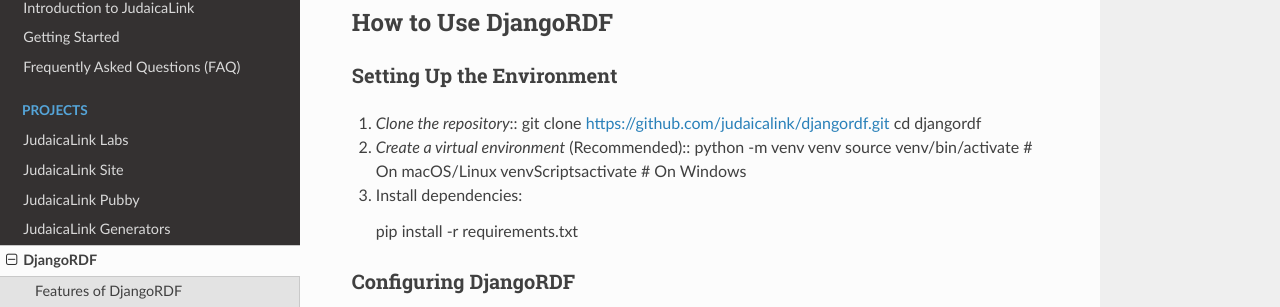
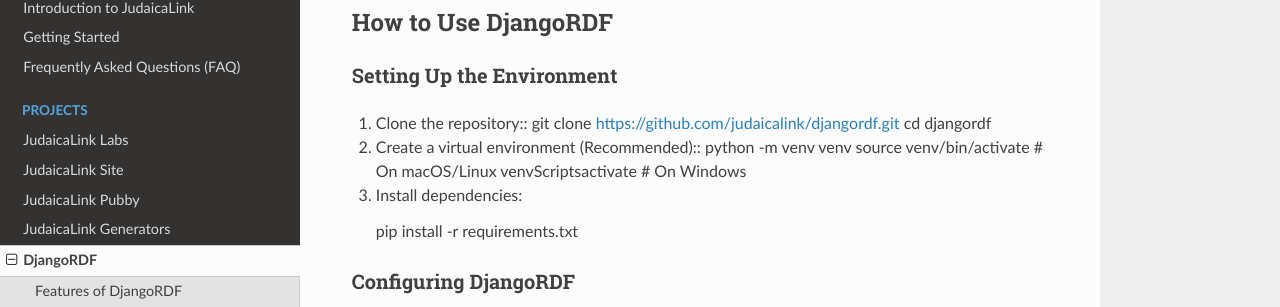
Before and after one commit to bsesic/judaicalink-docs, a Sphinx documentation site: the page built from docs/projects/djangordf.rst, in a window 1280 px wide and 900 px high, scrolled down 306 px. Shown: the part 144-451 px from the top of the window. Built offline with Sphinx 7.4.7 and the Read the Docs theme 3.1.0, drawn with Linux system fonts in a browser that asks for light colours; pages that are not in the unit, such as notebooks, are missing from menus.

```diff
--- a/docs/projects/djangordf.rst
+++ b/docs/projects/djangordf.rst
@@ -21,11 +21,11 @@ How to Use DjangoRDF
 Setting Up the Environment
 ~~~~~~~~~~~~~~~~~~~~~~~~~~
 
-1. *Clone the repository*::
+1. Clone the repository::
    git clone https://github.com/judaicalink/djangordf.git
    cd djangordf
 
-2. *Create a virtual environment* (Recommended)::
+2. Create a virtual environment (Recommended)::
    python -m venv venv
    source venv/bin/activate  # On macOS/Linux
    venv\Scripts\activate  # On Windows
```
